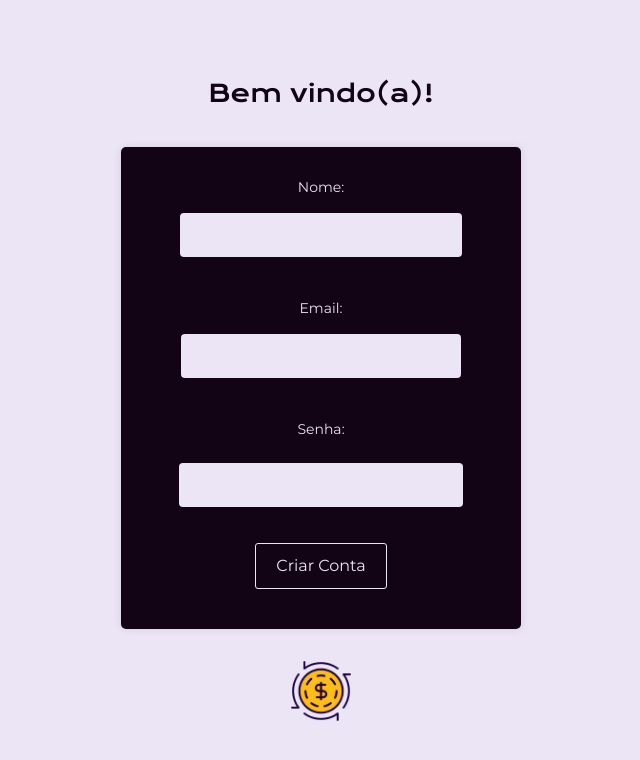
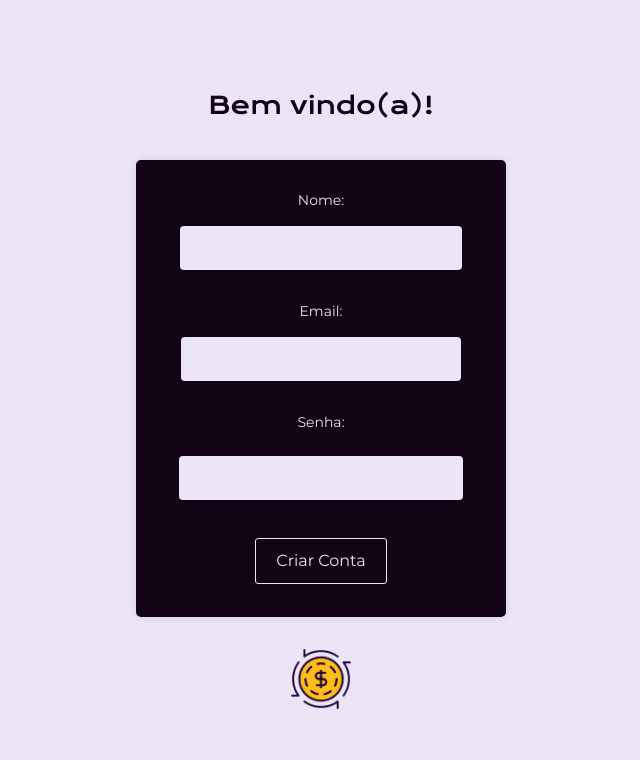
Before and after one commit to l44ver/Fintech2024, a plain HTML site: page componentes/criarConta/criarConta.html in a window 1280 px wide. Shown: the whole page, without its empty margins (319-959 px from the left). Drawn offline with nearby package versions, Linux system fonts and the light colour scheme.

Commit message:
arrumei os nav

```diff
--- a/componentes/criarConta/criarConta.css
+++ b/componentes/criarConta/criarConta.css
@@ -41,11 +41,10 @@ form {
 	flex-direction: column;
 	align-items: center;
 	background-color: var(--cor-primaria);
-	padding: 20px;
+	padding: 20px 5px 40px 5px;
 	border-radius: 5px;
 	box-shadow: 0 0 10px rgba(0, 0, 0, 0.1);
 	width: 100%;
-	max-width: 400px;
 }
 
 label {
@@ -55,7 +54,7 @@ label {
 }
 
 input {
-	margin: 5px 0 15px 0;
+	margin: 5px 0 5px 0;
 	padding: 10px;
 	font-size: 16px;
 	border: none;
@@ -66,7 +65,7 @@ input {
 
 .botao {
 	padding: 10px 20px;
-	margin: 5px 0px 20px 0px;
+	margin: 5px 0 5px 0;
 	font-size: 16px;
 	color: var(--cor-secundaria);
 	background-color: var(--cor-primaria);
@@ -74,6 +73,8 @@ input {
 	border-radius: 3px;
 	cursor: pointer;
 	text-decoration: none;
+	position: relative;
+	top: 3%;
 }
 
 .botao:hover {
--- a/componentes/criarConta/criarConta.html
+++ b/componentes/criarConta/criarConta.html
@@ -14,7 +14,7 @@
     <main class="container d-flex flex-column justify-content-center align-items-center vh-100">
       <h1>Bem vindo(a)!</h1>
 
-      <form class="w-100" style="max-width: 400px;">
+      <form class="w-100" style="max-width: 370px;">
         <div class="mb-3">
           <label for="nome">Nome:</label>
           <input type="text" id="nome" name="nome" required>
@@ -28,12 +28,13 @@
           <input type="password" id="password" name="password" required>
         </div>
 
-        <a href="componentes/perfil/perfil.html" class="botao">Criar Conta</a>
-    </form>
+        <a href="../perfil/perfil.html" class="botao">Criar Conta</a>
 
-    <img src="/imagens/icon.png" alt="Icone" class="icone">
+      </form>
 
-    <script src="https://cdn.jsdelivr.net/npm/bootstrap@5.3.3/dist/js/bootstrap.bundle.min.js" integrity="sha384-YvpcrYf0tY3lHB60NNkmXc5s9fDVZLESaAA55NDzOxhy9GkcIdslK1eN7N6jIeHz" crossorigin="anonymous"></script>
-  </main>
+      <img src="/imagens/icon.png" alt="Icone" class="icone">
+
+      <script src="https://cdn.jsdelivr.net/npm/bootstrap@5.3.3/dist/js/bootstrap.bundle.min.js" integrity="sha384-YvpcrYf0tY3lHB60NNkmXc5s9fDVZLESaAA55NDzOxhy9GkcIdslK1eN7N6jIeHz" crossorigin="anonymous"></script>
+    </main>
 
 </html>
--- a/componentes/login/login.css
+++ b/componentes/login/login.css
@@ -45,7 +45,6 @@ form {
 	border-radius: 5px;
 	box-shadow: 0 0 10px rgba(0, 0, 0, 0.1);
 	width: 100%;
-	max-width: 400px;
 }
 
 label {
```
Also changed, not shown: index.html (+1 -2 lines).
